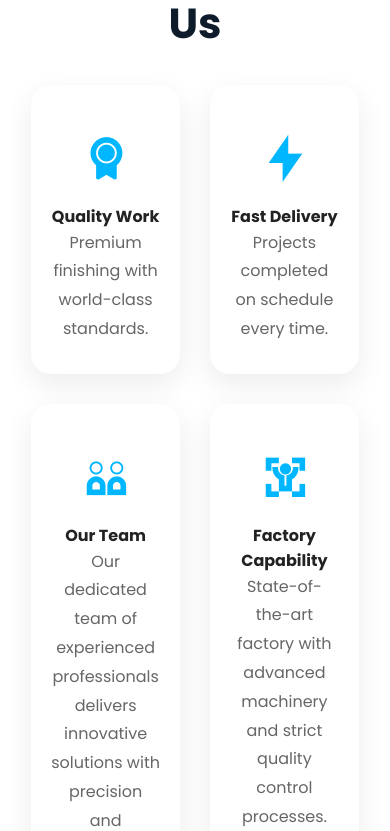
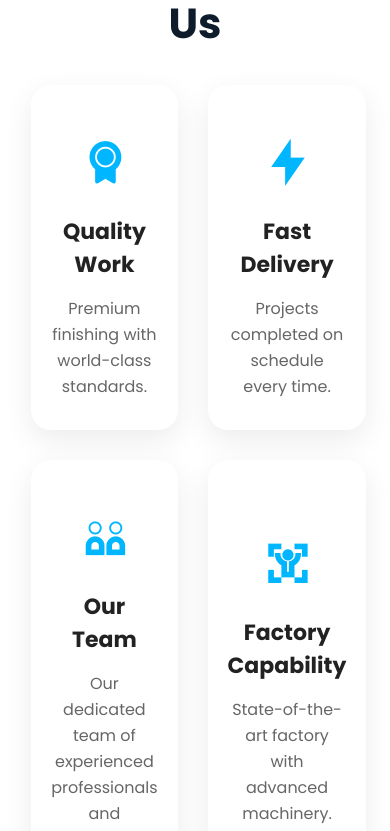
Before and after one commit to Satyaa1997/RealState1, a React (Vite) app: page / in a window 390 px wide. Shown: the part 5460-6291 px from the top of the page. Built offline with nearby package versions, Linux system fonts and the light colour scheme.

Commit message:
why choose card made responsive

```diff
--- a/src/Component/Home.css
+++ b/src/Component/Home.css
@@ -190,6 +190,41 @@
   grid-template-columns: repeat(4, 1fr);
 
   gap: 30px;
+}
+.card{
+    background:#fff;
+    padding:30px 20px;
+    border-radius:15px;
+    box-shadow:0 8px 25px rgba(0,0,0,.1);
+
+    display:flex;
+    flex-direction:column;
+    justify-content:center;
+    align-items:center;
+
+    min-height:260px;   /* sab card same height */
+    transition:.3s;
+}
+
+.card:hover{
+    transform:translateY(-8px);
+}
+
+.card h3{
+    font-size:40px;
+    color:#0d6efd;
+    margin-bottom:15px;
+}
+
+.card h4{
+    font-size:22px;
+    margin-bottom:15px;
+}
+
+.card p{
+    text-align:center;
+    line-height:26px;
+    color:#666;
 }
 /* ===========================
    Process Section
--- a/src/Component/Home.jsx
+++ b/src/Component/Home.jsx
@@ -160,8 +160,7 @@ const Home = () => {
             <h4>Our Team</h4>
 
             <p>
-              Our dedicated team of experienced professionals delivers
-              innovative solutions with precision and excellence.
+              Our dedicated team of experienced professionals and excellence.
             </p>
           </div>
 
@@ -173,8 +172,7 @@ const Home = () => {
             <h4>Factory Capability</h4>
 
             <p>
-              State-of-the-art factory with advanced machinery and strict
-              quality control processes.
+              State-of-the-art factory with advanced machinery.
             </p>
           </div>
         </div>
```
